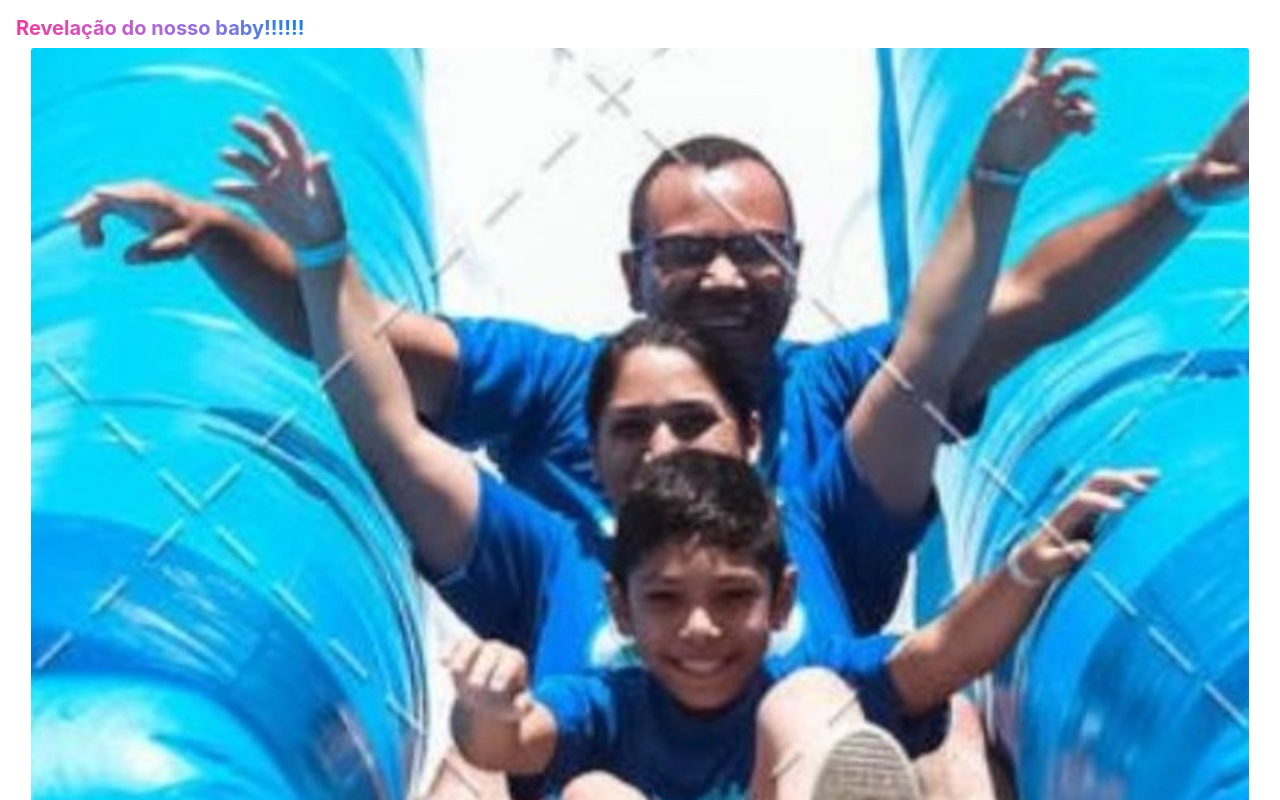
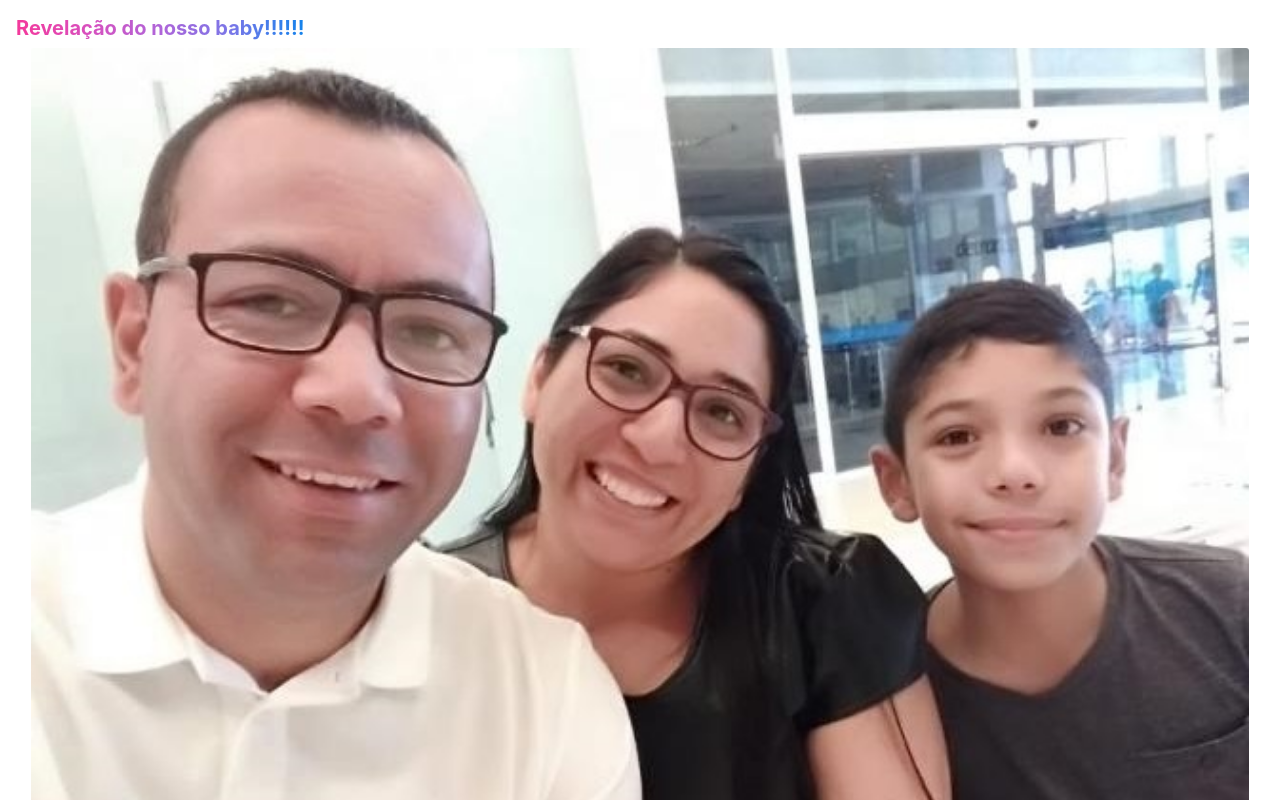
Before and after one commit to jobscode2020/revelacaoleidianedaniel, a plain HTML site: page index.html in a window 1280 px wide. Shown: the top 800 px of the page. Drawn offline with nearby package versions, Linux system fonts and the light colour scheme.

Commit message:
painel com foto

```diff
--- a/index.html
+++ b/index.html
@@ -21,7 +21,7 @@
                     <span><strong>Revelação do nosso baby!!!!!!</strong></span>
                 </a>
             </div>
-            <img class="card-img-top img-responsive" src="img/painel.jpeg">
+            <img class="card-img-top img-responsive" src="img/painel (2).jpeg">
         </nav>
         <div class="card-body">
             <h4 class="row text-center">
```
Also changed, not shown: img/painel (2).jpeg (added).
